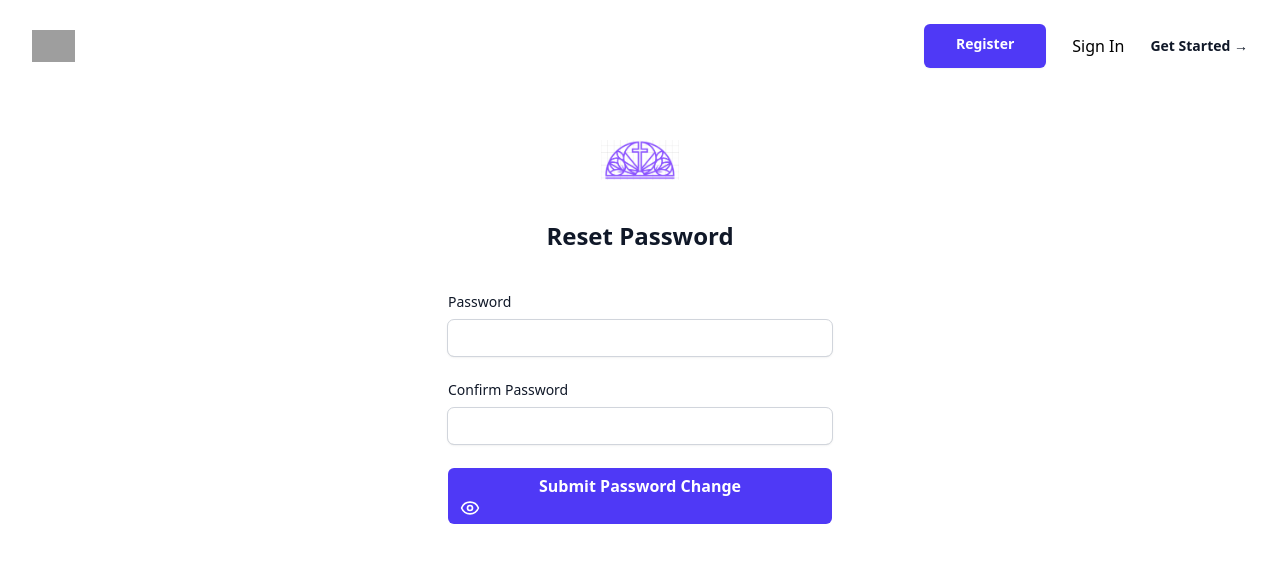
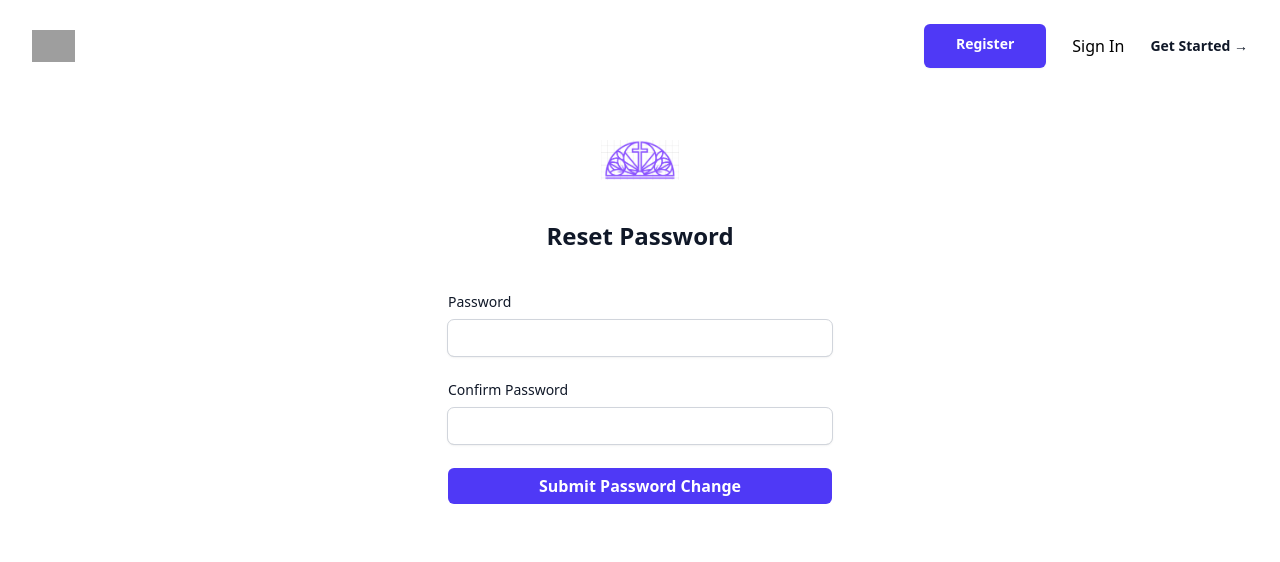
Before and after one commit to RobelKasahun/our-daily-bread, a React (Vite) app in the folder frontend/: page /reset_password/reset/1 in a window 1280 px wide. Shown: the top 562 px of the page. Built offline with nearby package versions, Linux system fonts and the light colour scheme; no server answers; grey boxes are pictures that could not be loaded.

Commit message:
Fix error

```diff
--- a/frontend/src/pages/ChangePassword.jsx
+++ b/frontend/src/pages/ChangePassword.jsx
@@ -101,11 +101,6 @@ export default function ChangePassword() {
               className="w-full rounded-md bg-indigo-600 px-3 py-1.5 text-white font-semibold hover:bg-indigo-500 cursor-pointer"
             >
               Submit Password Change
-              {isVisible ? (
-                <EyeOff size={20} aria-hidden="true" />
-              ) : (
-                <Eye size={20} aria-hidden="true" />
-              )}
             </button>
           </form>
           {message && (
```
